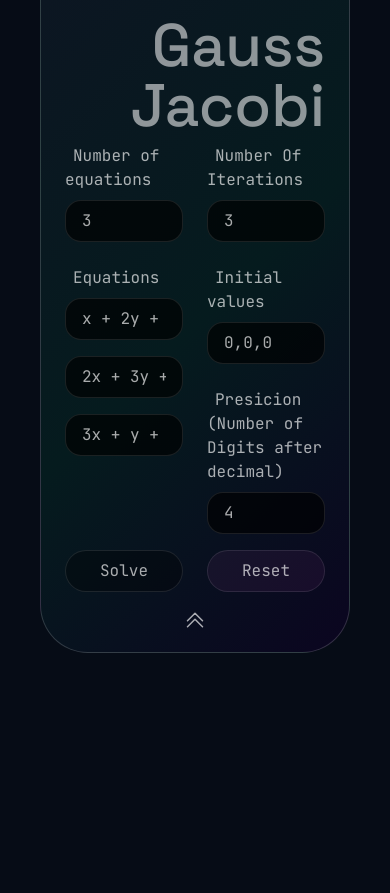
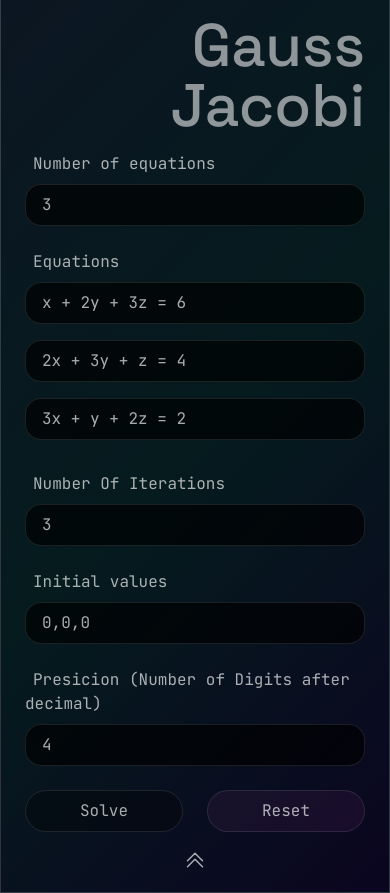
Before and after one commit to Tanay-277/one_maths, a Next.js app: page /gaussJacobi in a window 390 px wide. Before the commit the page ends 844 px from the top, so only its background shows below. Built offline with nearby package versions, Linux system fonts and the light colour scheme.

Commit message:
modified:   app/gaussJacobi/page.jsx 	modified:   app/globals.css 	modified:   components/IterationBox.jsx

```diff
--- a/app/gaussJacobi/page.jsx
+++ b/app/gaussJacobi/page.jsx
@@ -1,13 +1,11 @@
 "use client";
-import { useState,useEffect, use } from "react";
+import { useState, useEffect, use } from "react";
 import { MathJax, MathJaxContext } from "better-react-mathjax";
 import IterationBox from "@/components/IterationBox";
 import { motion } from "framer-motion";
 
 const GaussJacobi = () => {
 
-    // set title to Gauss Jacobi
-    // document.title = "Gauss Jacobi";it says document is not defined
 
     useEffect(() => {
         document.title = "Gauss Jacobi";
@@ -153,7 +151,7 @@ const GaussJacobi = () => {
             <div className="main pt-4 pb-1 mx-10 rounded-b-[3rem]">
                 <h1 className="text-right text-6xl font-medium space text-[#ffffff8c] mr-6 mb-2">Gauss Jacobi</h1>
                 <div className="hero flex gap-6 px-6 py- my-2">
-                    <div className="flex flex-col gap-4 w-1/2">
+                    <div className="flex flex-col gap-4 w-1/2 heroChild">
                         <div>
                             <label className="ml-2">Number of equations</label><br />
                             <input type="number" value={numOfEquations} onChange={handleNumOfEquations} />
@@ -167,7 +165,7 @@ const GaussJacobi = () => {
                             ))}
                         </div>
                     </div>
-                    <div className="flex gap-4 flex-col w-1/2 justify-between">
+                    <div className="flex gap-4 flex-col w-1/2 justify-between heroChild">
                         <div>
                             <label className="ml-2">Number Of Iterations</label><br />
                             <input type="number" value={numOfIterations} onChange={handleNumOfIterations} />
--- a/app/globals.css
+++ b/app/globals.css
@@ -82,3 +82,30 @@ button {
   border-top: 0;
 
 }
+
+
+/* media query for width of screen less than 768px */
+@media (max-width: 768px) {
+  .main {
+    display: flex;
+    flex-direction: column;
+    align-items: center;
+    justify-content: center;
+  }
+
+  .hero {
+    flex-direction: column;
+    width: 100%;
+  }
+
+  .heroChild {
+    width: 100%;
+  }
+}
+
+@media (max-width: 640px) {
+  .main{
+    @apply mx-0 rounded-none;
+  }
+
+}
--- a/components/IterationBox.jsx
+++ b/components/IterationBox.jsx
@@ -16,7 +16,7 @@ const IterationBox = ({ coefficients, initialValues, numOfIterations, presicion
         const newZ = parseFloat(((coefficients[2][3] - coefficients[2][0] * x - coefficients[2][1] * y) / coefficients[2][2]).toFixed(presicion));
 
         iterations.push(
-            <div key={i}>
+            <div key={i} className="my-6">
                 <h3 className="my-1">Iteration-{i + 1}</h3>
                 <MathJax className="my-2">
                     {"`" + `
@@ -59,7 +59,7 @@ const IterationBox = ({ coefficients, initialValues, numOfIterations, presicion
                 </h3>
                 {iterations}
             </div>
-            <p className="bg-slate-800 p-2 px-4 rounded-full w-1/2 " style={{ margin: '20px 0' }}>
+            <p className="underline p-2 px-4  w-full " style={{ margin: '20px 0' }}>
                 The solution is x = {x}, y = {y}, z = {z}
             </p>
             <table className="table-auto border border-collapse border-gray-700 my-6 rounded-md">
```
